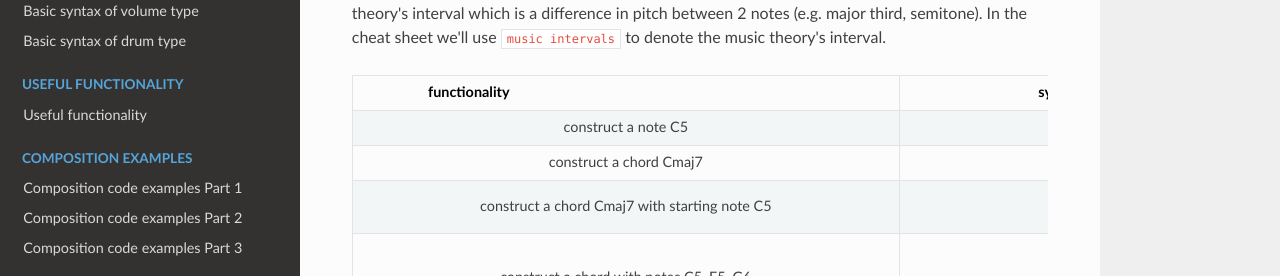
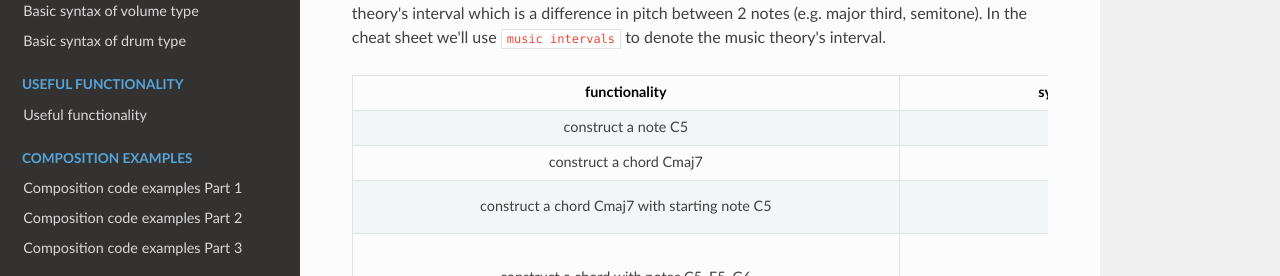
Before and after one commit to Rainbow-Dreamer/musicpy_docs, an MkDocs documentation site: the page built from docs/Musicpy Quickstart and Cheat Sheet.md, in a window 1280 px wide. Shown: the part 389-665 px from the top of the page. Built offline with MkDocs 1.6.1, drawn with Linux system fonts in a browser that asks for light colours; nearby versions of some CDN libraries.

Commit message:
Update Musicpy Quickstart and Cheat Sheet.md

```diff
--- a/docs/Musicpy Quickstart and Cheat Sheet.md
+++ b/docs/Musicpy Quickstart and Cheat Sheet.md
@@ -7,7 +7,7 @@ This is a chapter for a quickstart and cheat sheet for musicpy, in case you find
 
 Note: the chord type of muscipy has a `interval` attribute which is the list of the length of bars between the starts of each 2 adjacent notes of the chord, please don't confuse this with the music theory's interval which is a difference in pitch between 2 notes (e.g. major third, semitone). In the cheat sheet we'll use `music intervals` to denote the music theory's interval.
 
-|         <div style="width:200px">functionality</div>         |                     syntax (recommended)                     |                         alternatives                         |
+|                        functionality                         |                     syntax (recommended)                     |                         alternatives                         |
 | :----------------------------------------------------------: | :----------------------------------------------------------: | :----------------------------------------------------------: |
 |                     construct a note C5                      |                           N('C5')                            |                    N('c5');  note('C', 5)                    |
 |                   construct a chord Cmaj7                    |                          C('Cmaj7')                          |                       chd('C', 'maj7')                       |
```
